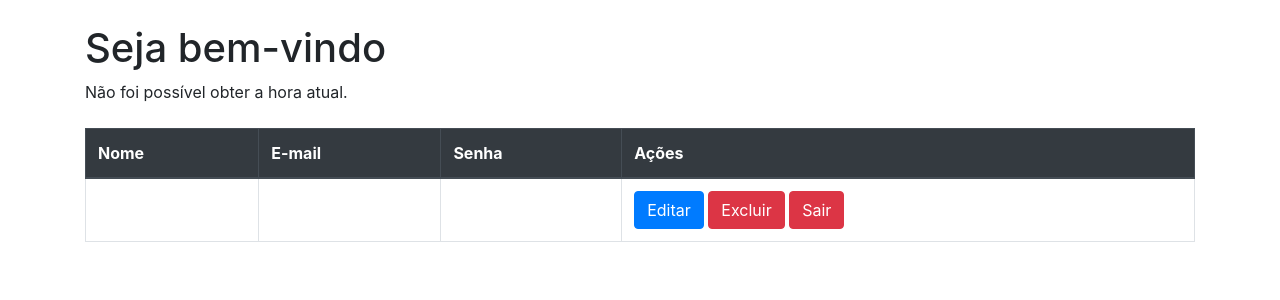
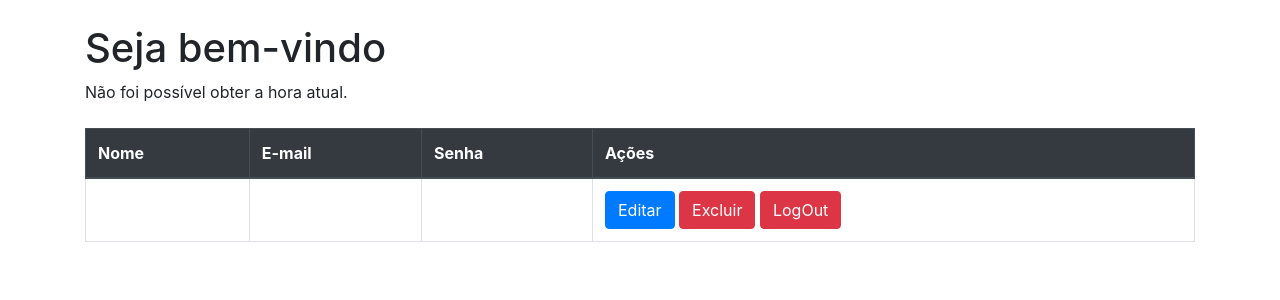
Before and after one commit to Pietro2704/suasFacil, a PHP site: page /perfil.php in a window 1280 px wide. Shown: the top 300 px of the page. Run offline with PHP 8.4, Linux system fonts and the light colour scheme; the visitor is signed in with stand-in values (Sample User, id 1); data that the repository does not hold is empty.

Commit message:
comentando

```diff
--- a/comandos_SQL.php
+++ b/comandos_SQL.php
@@ -3,50 +3,66 @@ require_once "conexao.php"; // Chama o arquivo onde a função de conexao ao ban
 
 
 function getUsuarios(){ // Função para pegar todos os valores da tabela
+
     $conn = conectarBanco(); // Conecta ao banco
     $sql = "select * from usuarios"; // Comando de consulta
     $usuarios = $conn->query($sql); // Executa o comando de consulta
+
     $conn->close(); // Fecha a conexão com o banco de dados
+
     return $usuarios; // Retorna o resultado da consulta
 }
 
 function buscarUsuario($id) { // Função para buscar um usuário específico pelo ID
+
     $conn = conectarBanco(); // Conecta ao banco
     $sql = "SELECT * FROM usuarios WHERE id = '$id'"; // Comando de consulta
     $usuario = $conn->query($sql); // Executa o comando de consulta
-    $conn->close(); // Fecha a conexão com o banco de dados
 
     if ($usuario->num_rows > 0) { // Verifica se o usuário com o ID especificado foi encontrado
         return $usuario->fetch_assoc(); // Retorna os dados do usuário como um array associativo
     }
 
+    $conn->close(); // Fecha a conexão com o banco de dados
     return null; // Se nenhum usuário com o ID especificado for encontrado, retorna null
 }
 
 
 function atualizarUsuario($id, $usuario, $senha){
+
     $conn = conectarBanco();
     $sql = "update usuarios set usuario = ?, senha = ? where id = ?";
+
     $smt = $conn->prepare($sql);
     $smt->bind_param('ssi', $usuario, $senha, $id);
 
     if ($smt->execute()) {
+
         echo "<script>alert('Dados atualizados com sucesso');</script>";
+
     } else {
+
         echo "<script>alert('ERRO AO ATUALIZAR');</script>" . mysqli_error($conn);
+
     }
 }
 
 function excluirUsuario($id){
+
     $conn = conectarBanco();
     $sql = "delete from usuarios where id = ?";
+
     $smt = $conn->prepare($sql);
     $smt->bind_param("i", $id);
 
     if ($smt->execute()) {
+
         echo "<script>alert('Usuario excluido');</script>";
+
     } else {
+
         echo "<script>alert('ERRO AO EXCLUIR');</script>";
+
     }
 }
 ?>
--- a/perfil.php
+++ b/perfil.php
@@ -54,7 +54,7 @@ $usuarioLogado = buscarUsuario($user_id); // Busca as informações do usuário
           <td>
             <a class="btn btn-primary" href="editarUsuario.php?id=<?php echo $usuarioLogado['id'] ?>">Editar</a>
             <a class="btn btn-danger" href="excluirUsuario.php?id=<?php echo $usuarioLogado['id'] ?>">Excluir</a>
-            <a class="btn btn-danger" href="sair.php?id=<?php echo $usuarioLogado['id'] ?>">Sair</a>
+            <a class="btn btn-danger" href="sair.php?id=<?php echo $usuarioLogado['id'] ?>">LogOut</a>
           </td>
         </tr>
       </tbody>
```
Also changed, not shown: api.php (+13 -0 lines).
